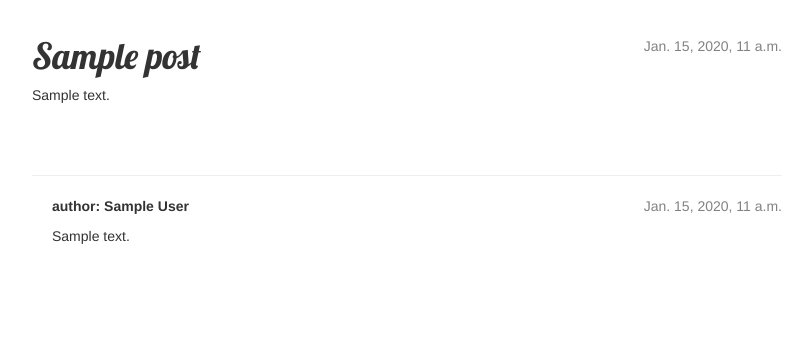
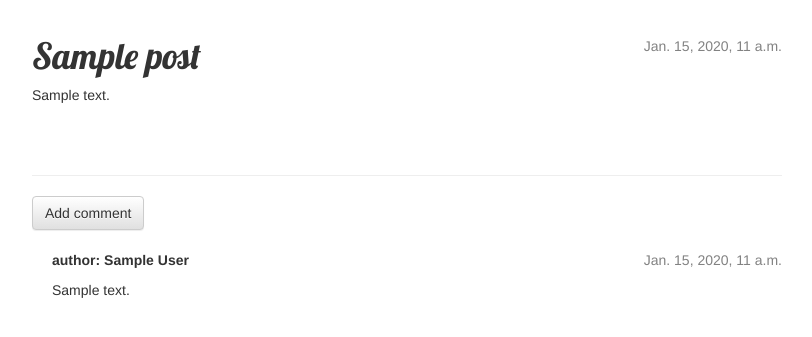
Before and after one commit to pelor23/my-first-blog, a Django app: page /post/1/ in a window 1280 px wide. Shown: the part 138-475 px from the top of the page, without its empty margins (23-835 px from the left). Run offline with Django 3.2, Linux system fonts and the light colour scheme; tables that the repository leaves empty hold one stand-in row (values such as "Sample post"); some libraries are stand-ins or nearby versions.

Commit message:
Addition possibility to adding comments for users

```diff
--- a/blog/templates/blog/post_detail.html
+++ b/blog/templates/blog/post_detail.html
@@ -25,6 +25,7 @@
         <p>{{ post.text|linebreaksbr }}</p>
     </div>
     <hr>
+    <a class="btn btn-default" href="{% url 'add_comment_to_post' pk=post.pk %}">Add comment</a>
     {% for comment in post.comments.all %}
         <div class="comment">
             <div class="date">{{ comment.created_date }}</div>
--- a/blog/urls.py
+++ b/blog/urls.py
@@ -10,4 +10,5 @@ urlpatterns = [
     url(r'^drafts/$', views.post_draft_list, name='post_draft_list'),
     url(r'^post/(?P<pk>\d+)/publish/$', views.post_publish, name='post_publish'),
     url(r'^post/(?P<pk>\d+)/remove/$', views.post_remove, name='post_remove'),
+    url(r'^post/(?P<pk>\d+)/comment/$', views.add_comment_to_post, name='add_comment_to_post'),
 ]
--- a/blog/views.py
+++ b/blog/views.py
@@ -2,7 +2,7 @@ from django.contrib.auth.decorators import login_required
 from django.shortcuts import render, get_object_or_404, redirect
 from django.utils import timezone
 from .models import Post
-from .forms import PostForm
+from .forms import PostForm, CommentForm
 
 
 def post_list(request):
@@ -62,3 +62,17 @@ def post_remove(request, pk):
     post = get_object_or_404(Post, pk=pk)
     post.delete()
     return redirect('blog.views.post_list')
+
+
+def add_comment_to_post(request, pk):
+    post = get_object_or_404(Post, pk=pk)
+    if request.method == "POST":
+        form = CommentForm(request.POST)
+        if form.is_valid():
+            comment = form.save(commit=False)
+            comment.post = post
+            comment.save()
+            return redirect('blog.views.post_detail', pk=post.pk)
+    else:
+        form = CommentForm()
+    return render(request, 'blog/add_comment_to_post.html', {'form': form})
```
Also changed, not shown: blog/forms.py (+8 -1 lines), blog/templates/blog/add_comment_to_post.html (added, +9 -0 lines).
